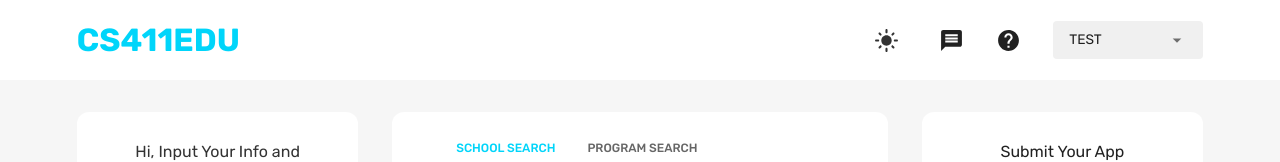
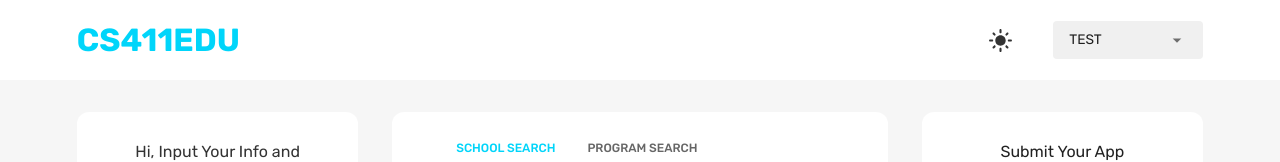
Before and after one commit to shusenhan/FrontEndCS411, a React (Create React App) app in the folder client/: page /home in a window 1280 px wide. Shown: the top 162 px of the page. Built offline with nearby package versions, Linux system fonts and the light colour scheme.

Commit message:
20st commit

```diff
--- a/client/src/scenes/navbar/index.jsx
+++ b/client/src/scenes/navbar/index.jsx
@@ -11,10 +11,8 @@ import {
     useMediaQuery
 } from "@mui/material";
 import{
-    Message,
     DarkMode,
     LightMode,
-    Help,
     Menu,
     Close
 } from "@mui/icons-material";
@@ -68,8 +66,6 @@ const Navbar = () => {
                         <LightMode sx={{color: dark, fontSize: "25px"}}/>
                     )}
                 </IconButton>
-                <Message sx={{fontSize: "25px"}}/>
-                <Help sx={{fontSize: "25px"}}/>
                 <FormControl variant="standard" value={fullName}>
                     <Select
                         value={fullName}
@@ -126,8 +122,6 @@ const Navbar = () => {
                             <LightMode sx={{color: dark, fontSize: "25px"}}/>
                         )}
                     </IconButton>
-                    <Message sx={{fontSize: "25px"}}/>
-                    <Help sx={{fontSize: "25px"}}/>
                     <FormControl variant="standard" value={fullName}>
                         <Select
                             value={fullName}
```
